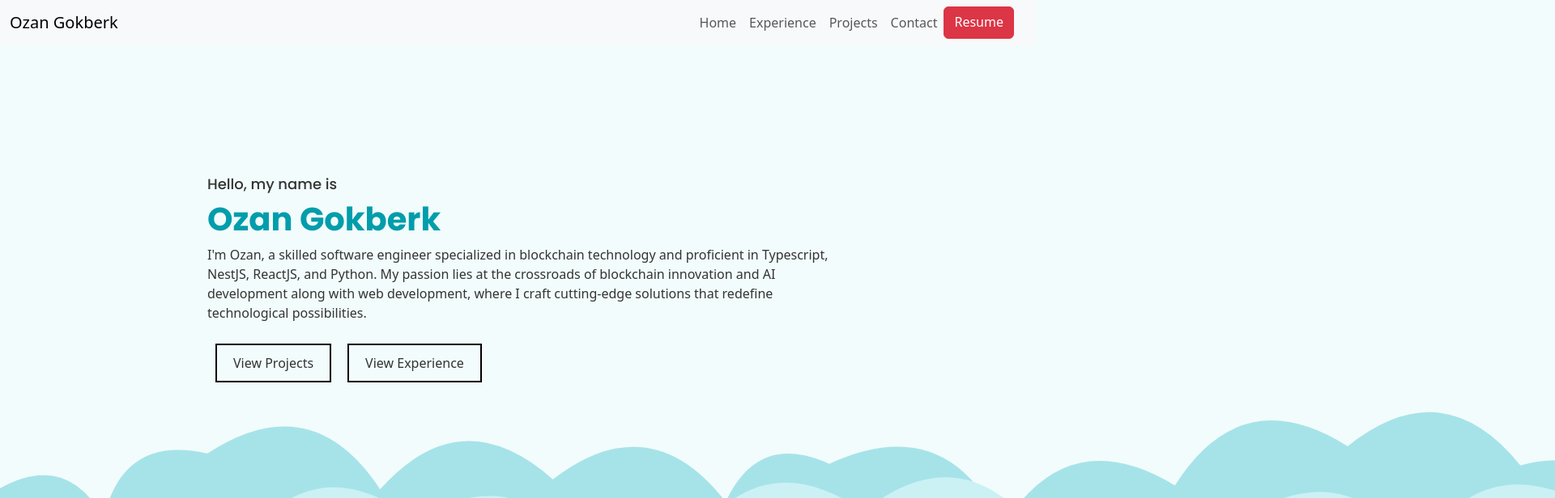
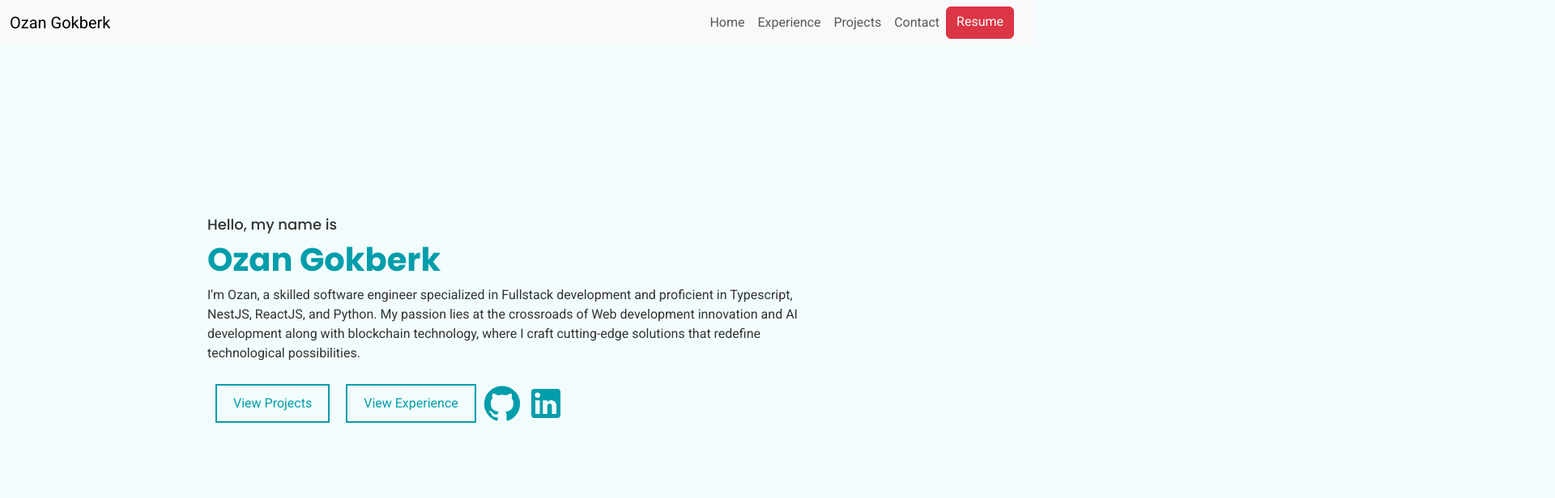
Before and after one commit to Ozan797/Gokberk-V2, a React (Vite) app: page / in a window 1280 px wide. Shown: the top 616 px of the page at 81% size, 1920 px wide, since content can reach past the window. Built offline with nearby package versions, Linux system fonts and the light colour scheme.

Commit message:
created and designed homepage

```diff
--- a/package.json
+++ b/package.json
@@ -10,6 +10,10 @@
     "preview": "vite preview"
   },
   "dependencies": {
+    "@emotion/react": "^11.11.1",
+    "@emotion/styled": "^11.11.0",
+    "@mui/icons-material": "^5.14.18",
+    "@mui/material": "^5.14.18",
     "bootstrap": "^5.3.2",
     "framer-motion": "^10.16.5",
     "react": "^18.2.0",
--- a/src/components/Navbar/Navbar.module.css
+++ b/src/components/Navbar/Navbar.module.css
@@ -0,0 +1 @@
+/*# sourceMappingURL=Navbar.module.css.map */
--- a/src/index.css
+++ b/src/index.css
@@ -20,6 +20,7 @@ body {
   background-color: var(--primary-color);
   color: var(--text-color);
   overflow: hidden;
+  font-family: var(--secondary-font);
 }
 
 section {
--- a/src/pages/Home/Home.jsx
+++ b/src/pages/Home/Home.jsx
@@ -1,6 +1,7 @@
-import React from "react";
 import styles from "./Home.module.css";
-import Clouds from "../../assets/Cloudy.svg";
+// import Clouds from "../../assets/Cloudy.svg";
+import GitHubIcon from "@mui/icons-material/GitHub";
+import LinkedInIcon from '@mui/icons-material/LinkedIn';
 
 const Home = () => {
   return (
@@ -10,11 +11,12 @@ const Home = () => {
           <h3 className={styles.head}>Hello, my name is </h3>
           <h1 className={styles.title}>Ozan Gokberk</h1>
           <p className={styles.titleDesc}>
-            I'm Ozan, a skilled software engineer specialized in blockchain
-            technology and proficient in Typescript, NestJS, ReactJS, and
-            Python. My passion lies at the crossroads of blockchain innovation
-            and AI development along with web development, where I craft
-            cutting-edge solutions that redefine technological possibilities.
+            I'm Ozan, a skilled software engineer specialized in Fullstack
+            development and proficient in Typescript, NestJS, ReactJS, and
+            Python. My passion lies at the crossroads of Web development
+            innovation and AI development along with blockchain technology,
+            where I craft cutting-edge solutions that redefine technological
+            possibilities.
           </p>
 
           {/* Buttons */}
@@ -25,11 +27,17 @@ const Home = () => {
             <button>
               <a href="/experience">View Experience</a>
             </button>
+            <a href="https://github.com/Ozan797" target="_blank" rel="noreferrer" id={styles.link}>
+              <GitHubIcon className={styles.githubIcon} />
+            </a>
+            <a href="https://www.linkedin.com/in/ozan-gokberk-bb6939240/" target="_blank" rel="noreferrer">
+              <LinkedInIcon className={styles.linkedInIcon} />
+            </a>
           </div>
         </div>
-        <div className={styles.clouds}>
+        {/* <div className={styles.clouds}>
           <img src={Clouds} alt="Image of clouds" />
-        </div>
+        </div> */}
       </section>
     </>
   );
--- a/src/pages/Home/Home.module.css
+++ b/src/pages/Home/Home.module.css
@@ -1,5 +1,5 @@
 .home {
-  height: 125vh;
+  height: 100vh;
   display: flex;
   justify-content: center;
   align-items: center;
@@ -16,13 +16,35 @@
   font-weight: 600;
   color: var(--deep-blue);
 }
-.home button {
-  border: 2px solid black;
-  margin: 10px;
-}
-.home button a {
-  padding: 10px;
-}
 .home .titleDesc {
   max-width: 800px;
+}
+.home .buttonContainer {
+  display: flex;
+  align-items: center;
+}
+.home .buttonContainer button {
+  border: 2px solid var(--deep-blue);
+  margin: 10px;
+  transition: 0.3s ease;
+}
+.home .buttonContainer button:hover {
+  scale: 1.05;
+  background-color: var(--deep-blue);
+}
+.home .buttonContainer button:hover a {
+  color: white;
+}
+.home .buttonContainer a {
+  padding: 10px;
+  color: var(--deep-blue);
+}
+.home .buttonContainer .githubIcon {
+  scale: 2;
+}
+.home .buttonContainer .linkedInIcon {
+  scale: 2;
+}
+.home .buttonContainer #link {
+  margin-right: 10px;
 }/*# sourceMappingURL=Home.module.css.map */
--- a/src/pages/Home/Home.module.sass
+++ b/src/pages/Home/Home.module.sass
@@ -1,5 +1,5 @@
 .home
-    height: 125vh
+    height: 100vh
     display: flex
     justify-content: center
     align-items: center
@@ -12,12 +12,28 @@
     .title
         font-weight: 600
         color: var(--deep-blue)
-    button
-        border: 2px solid black
-        margin: 10px
+
+    .titleDesc
+        max-width: 800px
+
+    .buttonContainer
+        display: flex
+        align-items: center
+        button
+            border: 2px solid var(--deep-blue)
+            margin: 10px
+            transition: 0.3s ease
+            &:hover
+                scale: 1.05
+                background-color: var(--deep-blue)
+                a
+                    color: white
         a
             padding: 10px
-    .titleDesc
-        max-width: 800px
-    .clouds
-        img
+            color: var(--deep-blue)
+        .githubIcon
+            scale: 2
+        .linkedInIcon
+            scale: 2
+        #link
+            margin-right: 10px
```
Also changed, not shown: 2 other files (tests, documents, lock files or other folders).
